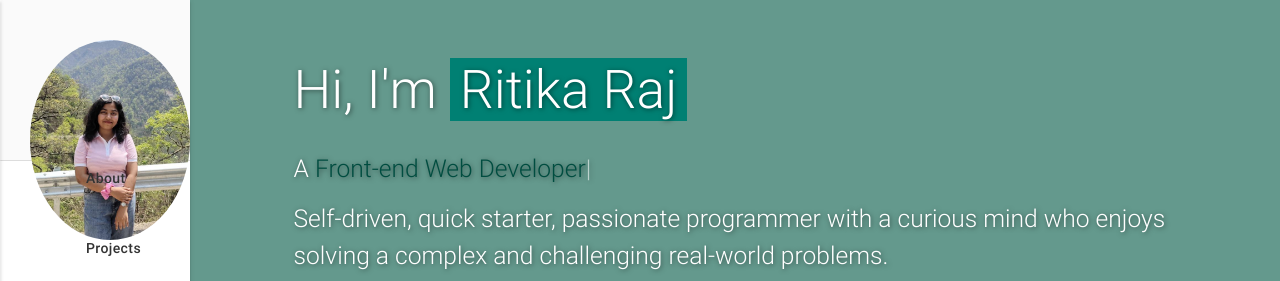
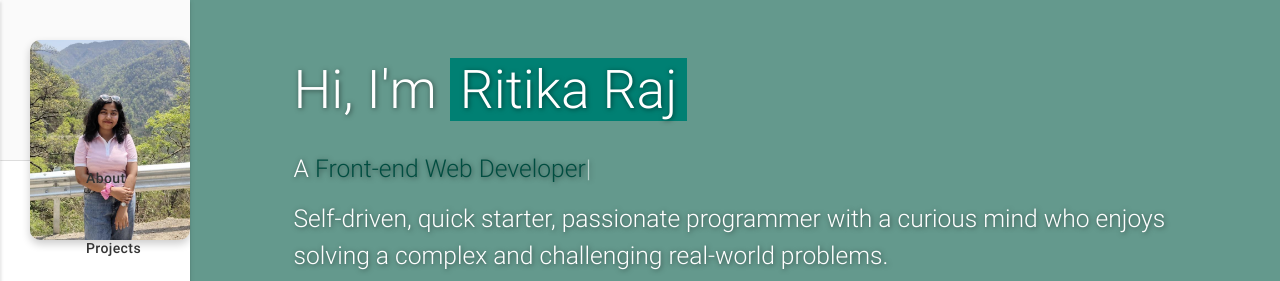
Before and after one commit to ritikaraj01/Personal-Portfolio, a plain HTML site: page index.html in a window 1280 px wide. Shown: the top 281 px of the page. Drawn offline with nearby package versions, Linux system fonts and the light colour scheme; some icons are missing.

Commit message:
Fix image layout and center it properly

```diff
--- a/assets/css/style.css
+++ b/assets/css/style.css
@@ -1,12 +1,3 @@
-.profile-pic {
-  width: 200px;
-  height: 200px;
-  object-fit: cover;
-  border-radius: 50%; /* for circle */
-  max-width: 100%;
-  display: block;
-  margin: 0 auto;
-}
 
 
 
@@ -697,3 +688,13 @@ small {
     background-position-x: 30%;
   }
 }
+.profile-pic {
+  width: 200px;
+  height: 200px;
+  object-fit: cover;
+  border-radius: 10px; /* or 50% for circle */
+  display: block;
+  margin: 0 auto;
+  box-shadow: 0 4px 8px rgba(0, 0, 0, 0.2);
+  max-width: 100%;
+}
```
Also changed, not shown: index.html (+1 -1 lines).
